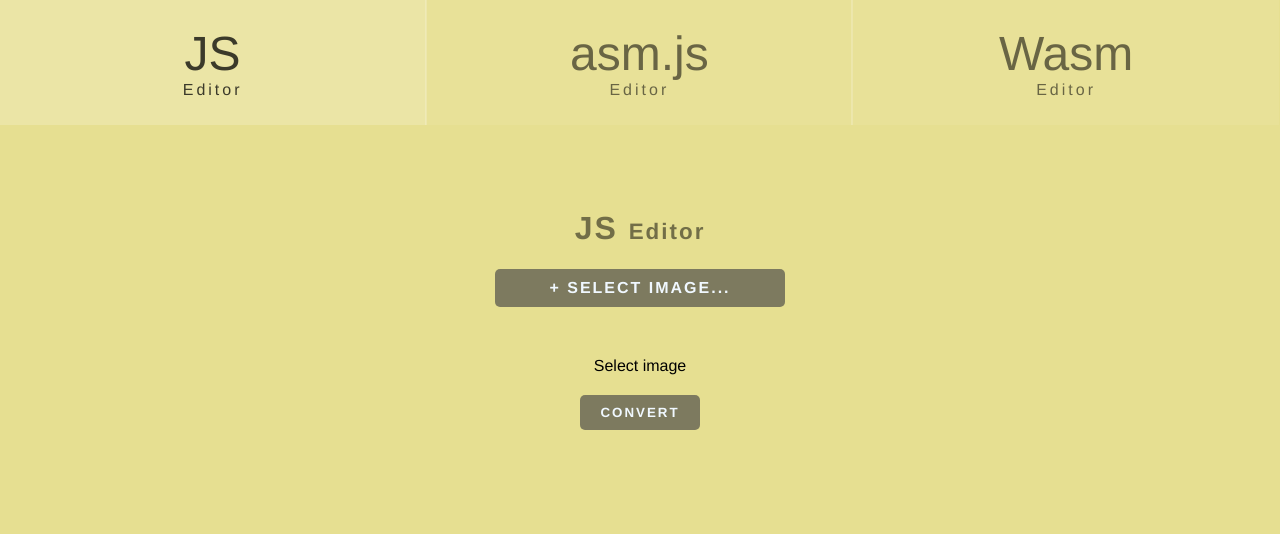
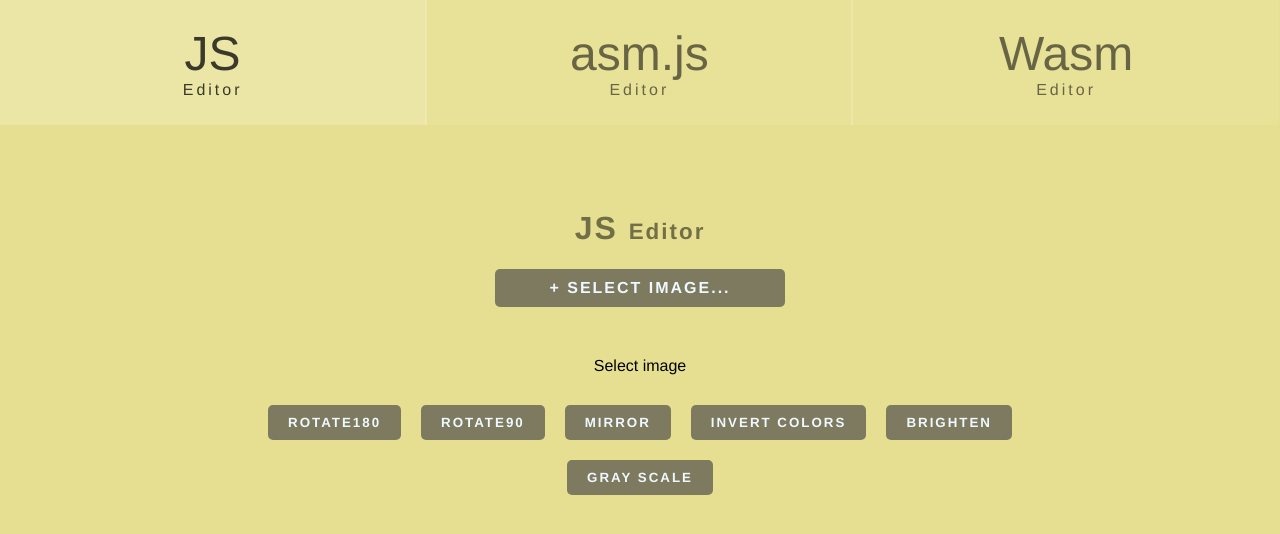
Before and after one commit to mspas/Image-Editor, a React (Create React App) app in the folder client/: page / in a window 1280 px wide. Shown: the top 534 px of the page. Built offline with nearby package versions, Linux system fonts and the light colour scheme.

Commit message:
added functionalities in js module

```diff
--- a/client/src/components/Converter.js
+++ b/client/src/components/Converter.js
@@ -106,7 +106,7 @@ function Converter(props) {
               min="-100"
               max="100"
               defaultValue={0}
-              onChange={(e) => setBrightnessValue(e.target.value)}
+              onChange={(e) => setBrightnessValue(parseInt(e.target.value))}
             />
             {brightnessValue}
           </div>
--- a/client/src/components/ConverterAsmJS.js
+++ b/client/src/components/ConverterAsmJS.js
@@ -1,7 +1,7 @@
 import React, { useState, useEffect } from "react";
 import styles from "./styles/converter.module.sass";
 import Loader from "react-loader-spinner";
-import EditorGlue from "../editorasm.mjs";
+import EditorGlue from "../modules/editorasmjs.mjs";
 
 function ConverterAsmJS(props) {
   const [isLoading, setIsLoading] = useState(false);
--- a/client/src/components/ConverterJS.js
+++ b/client/src/components/ConverterJS.js
@@ -1,6 +1,7 @@
 import React, { useState } from "react";
 import styles from "./styles/converter.module.sass";
 import Loader from "react-loader-spinner";
+import * as EditorModule from "../modules/editor.mjs";
 
 function ConverterJS(props) {
   const [isLoading, setIsLoading] = useState(false);
@@ -8,63 +9,138 @@ function ConverterJS(props) {
   const [showAlert, setShowAlert] = useState(false);
   const [editedImageData, setEditedImageData] = useState(null);
 
-  const imageConvertHandler = async () => {
+  const createCanvas = (u8a, width, height) => {
+    const canvas = document.createElement("canvas");
+    canvas.height = height;
+    canvas.width = width;
+
+    var context = canvas.getContext("2d");
+    var imageData = context.createImageData(width, height);
+    imageData.data.set(u8a);
+    context.putImageData(imageData, 0, 0);
+
+    setEditedImageData(canvas.toDataURL());
+    setIsLoading(false);
+    window.scrollTo(0, document.body.scrollHeight);
+  };
+
+  const imageConvertHandler = async (option) => {
     if (!props.imageData) return true;
 
     setIsLoading(true);
     window.scrollTo(0, document.body.scrollHeight);
 
+    const channels = 4; //RGBA
+    const length = props.imageData.length;
+    const imageData = props.imageData;
+
     const t0 = performance.now();
+    return new Promise((resolve, reject) => {
+      let width = props.imageArraySize.width;
+      let height = props.imageArraySize.height;
+      let output = null;
 
-    let rotated = [];
-    let length = props.imageData.length;
+      switch (option) {
+        case "rotate180":
+          output = EditorModule.rotate180(imageData, length, channels);
+          break;
+        case "rotate90":
+          output = EditorModule.rotate90(
+            imageData,
+            length,
+            width,
+            height,
+            channels
+          );
+          width = props.imageArraySize.height;
+          height = props.imageArraySize.width;
+          break;
+        case "mirror":
+          output = EditorModule.mirror_reflection(
+            imageData,
+            length,
+            width,
+            height,
+            channels
+          );
+          break;
+        case "invert":
+          output = EditorModule.invert(imageData, length, channels);
+          break;
+        case "brighten":
+          output = EditorModule.brighten(
+            imageData,
+            length,
+            props.brightnessValue,
+            channels
+          );
+          break;
+        case "gray":
+          output = EditorModule.gray_scale(imageData, length, channels);
+          break;
+        default:
+          break;
+      }
 
-    for (let i = 0; i < length; i += 4) {
-      const r = props.imageData[length - 4 - i];
-      const g = props.imageData[length - 3 - i];
-      const b = props.imageData[length - 2 - i];
-      const a = props.imageData[length - 1 - i];
+      const resultData = {
+        data: output,
+        width: width,
+        height: height,
+      };
 
-      rotated.push(r);
-      rotated.push(g);
-      rotated.push(b);
-      rotated.push(a);
-    }
-
-    const t1 = performance.now();
-    console.log(`Call to rotate took ${t1 - t0} milliseconds.`);
-
-    createCanvas(rotated).then(() => {
-      props.scrollBottom();
-    });
-  };
-
-  const createCanvas = (u8a) => {
-    return new Promise((resolve, reject) => {
-      const canvas = document.createElement("canvas");
-      canvas.width = props.imageArraySize.width;
-      canvas.height = props.imageArraySize.height;
-
-      var context = canvas.getContext("2d");
-      var imageData = context.createImageData(
-        props.imageArraySize.width,
-        props.imageArraySize.height
-      );
-      imageData.data.set(u8a);
-      context.putImageData(imageData, 0, 0);
-
-      setEditedImageData(canvas.toDataURL());
-      setIsLoading(false);
-
-      resolve(true);
-    });
+      resolve(resultData);
+    })
+      .then((resultData) => {
+        const t1 = performance.now();
+        console.log(`Call to rotate took ${t1 - t0} milliseconds.`);
+        createCanvas(resultData.data, resultData.width, resultData.height);
+      })
+      .then(() => {
+        setIsLoading(false);
+        props.scrollBottom();
+      });
   };
 
   return (
     <div className={styles.resultBox} id="result">
-      <button className={styles.button} onClick={imageConvertHandler}>
-        Convert
-      </button>
+      <div className={styles.buttonWrap}>
+        <button
+          className={styles.button}
+          onClick={() => imageConvertHandler("rotate180")}
+        >
+          Rotate180
+        </button>
+        <button
+          className={styles.button}
+          onClick={() => imageConvertHandler("rotate90")}
+        >
+          Rotate90
+        </button>
+        <button
+          className={styles.button}
+          onClick={() => imageConvertHandler("mirror")}
+        >
+          Mirror
+        </button>
+        <button
+          className={styles.button}
+          onClick={() => imageConvertHandler("invert")}
+        >
+          Invert colors
+        </button>
+        <button
+          className={styles.button}
+          onClick={() => imageConvertHandler("brighten")}
+        >
+          Brighten
+        </button>
+        <button
+          className={styles.button}
+          onClick={() => imageConvertHandler("gray")}
+        >
+          Gray scale
+        </button>
+      </div>
       {editedImageData ? <img src={editedImageData} alt="Result" /> : ""}
       {showAlert ? <div className={styles.alert}>{alertText}</div> : ""}
       {isLoading ? (
--- a/client/src/components/ConverterWasm.js
+++ b/client/src/components/ConverterWasm.js
@@ -1,7 +1,7 @@
 import React, { useState, useEffect } from "react";
 import styles from "./styles/converter.module.sass";
 import Loader from "react-loader-spinner";
-import EditorGlue from "../editor.mjs";
+import EditorGlue from "../modules/editorwasm.mjs";
 
 function ConverterWasm(props) {
   const [isLoading, setIsLoading] = useState(false);
--- /dev/null
+++ b/client/src/modules/editor.mjs
@@ -0,0 +1,109 @@
+export function rotate180(data, len, channels) {
+  let r, g, b, a;
+  for (let i = 0; i < len / 2; i += channels) {
+    r = data[len - 4 - i];
+    g = data[len - 3 - i];
+    b = data[len - 2 - i];
+    a = data[len - 1 - i];
+
+    data[len - 4 - i] = data[i];
+    data[len - 3 - i] = data[i + 1];
+    data[len - 2 - i] = data[i + 2];
+    data[len - 1 - i] = data[i + 3];
+
+    data[i] = r;
+    data[i + 1] = g;
+    data[i + 2] = b;
+    data[i + 3] = a;
+  }
+  return data;
+}
+
+export function mirror_reflection(data, len, width, height, channels) {
+  let r, g, b, a, index_a, index_b;
+
+  for (let i = 0; i < height; i++) {
+    for (let j = 0; j < (width * channels) / 2; j += channels) {
+      index_a = width * i * channels + j;
+      index_b = width * (i + 1) * channels - j;
+
+      r = data[index_a];
+      g = data[index_a + 1];
+      b = data[index_a + 2];
+      a = data[index_a + 3];
+
+      data[index_a] = data[index_b - 4];
+      data[index_a + 1] = data[index_b - 3];
+      data[index_a + 2] = data[index_b - 2];
+      data[index_a + 3] = data[index_b - 1];
+
+      data[index_b - 4] = r;
+      data[index_b - 3] = g;
+      data[index_b - 2] = b;
+      data[index_b - 1] = a;
+    }
+  }
+  return data;
+}
+
+export function rotate90(data, len, width, height, channels) {
+  let k = 0,
+    index = 0,
+    new_height = width,
+    new_width = height,
+    output = new Array(len);
+
+  for (let i = 0; i < new_height; i++) {
+    for (let j = 0, h = 0; j < new_width * channels; j += channels) {
+      if (j % channels == 0) h++;
+
+      index = width * channels * (height - h) + i * channels;
+
+      output[k] = data[index];
+      output[k + 1] = data[index + 1];
+      output[k + 2] = data[index + 2];
+      output[k + 3] = data[index + 3];
+
+      k += channels;
+    }
+  }
+  return output;
+}
+
+export function invert(data, len, channels) {
+  for (let i = 0; i < len; i += channels) {
+    data[i] = 255 - data[i];
+    data[i + 1] = 255 - data[i + 1];
+    data[i + 2] = 255 - data[i + 2];
+  }
+  return data;
+}
+
+function validateBrightness(value) {
+  if (value > 255) return 255;
+  if (value < 0) return 0;
+  else return value;
+}
+
+export function brighten(data, len, brightness, channels) {
+  for (let i = 0; i < len; i += channels) {
+    data[i] = validateBrightness(data[i] + brightness);
+    data[i + 1] = validateBrightness(data[i + 1] + brightness);
+    data[i + 2] = validateBrightness(data[i + 2] + brightness);
+  }
+  return data;
+}
+
+export function gray_scale(data, len, channels) {
+  let r, a;
+  for (let i = 0; i < len; i += channels) {
+    r = data[i];
+    a = data[i + 3];
+
+    data[i] = r;
+    data[i + 1] = r;
+    data[i + 2] = r;
+    data[i + 3] = a;
+  }
+  return data;
+}
```
Also changed, not shown: client/src/modules/editorasmjs.mjs (renamed from client/src/editorasm.mjs), client/src/modules/editorwasm.mjs (renamed from client/src/editor.mjs), 1 other file (tests, documents, lock files or other folders).
